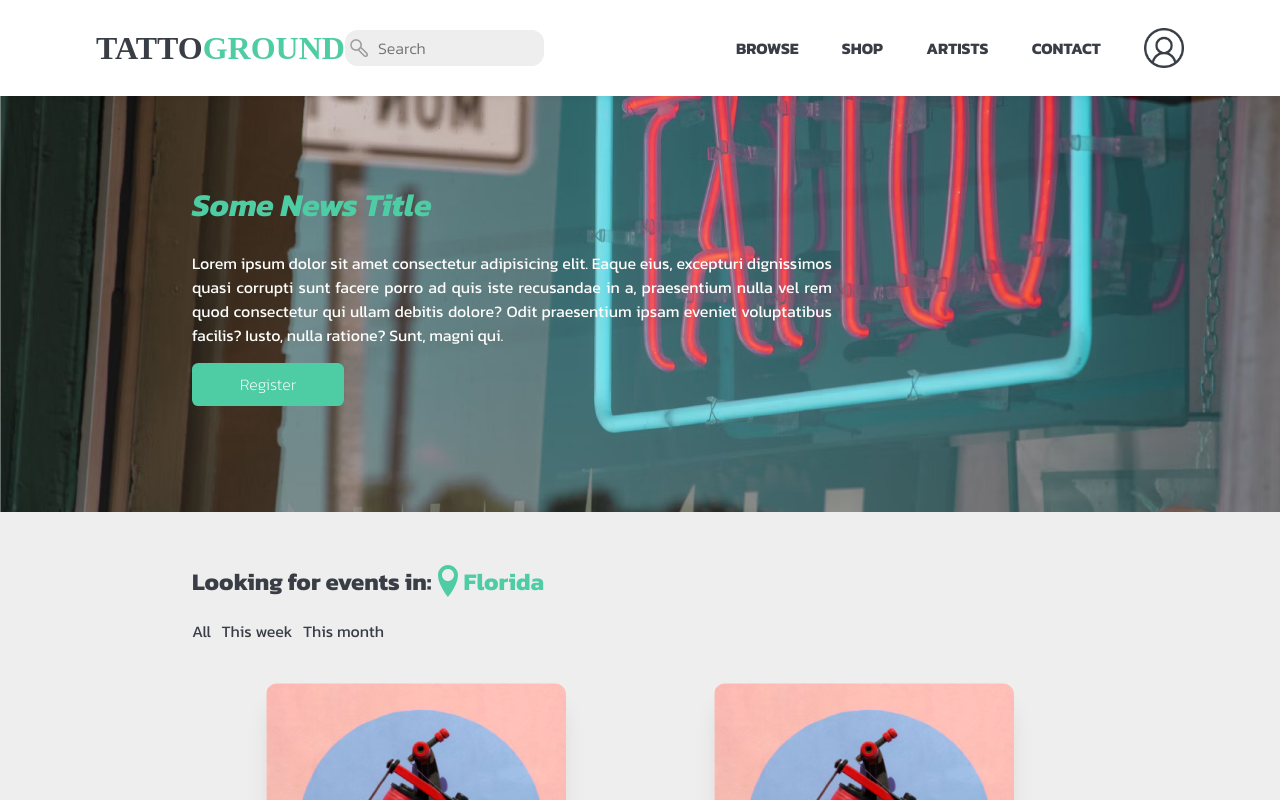
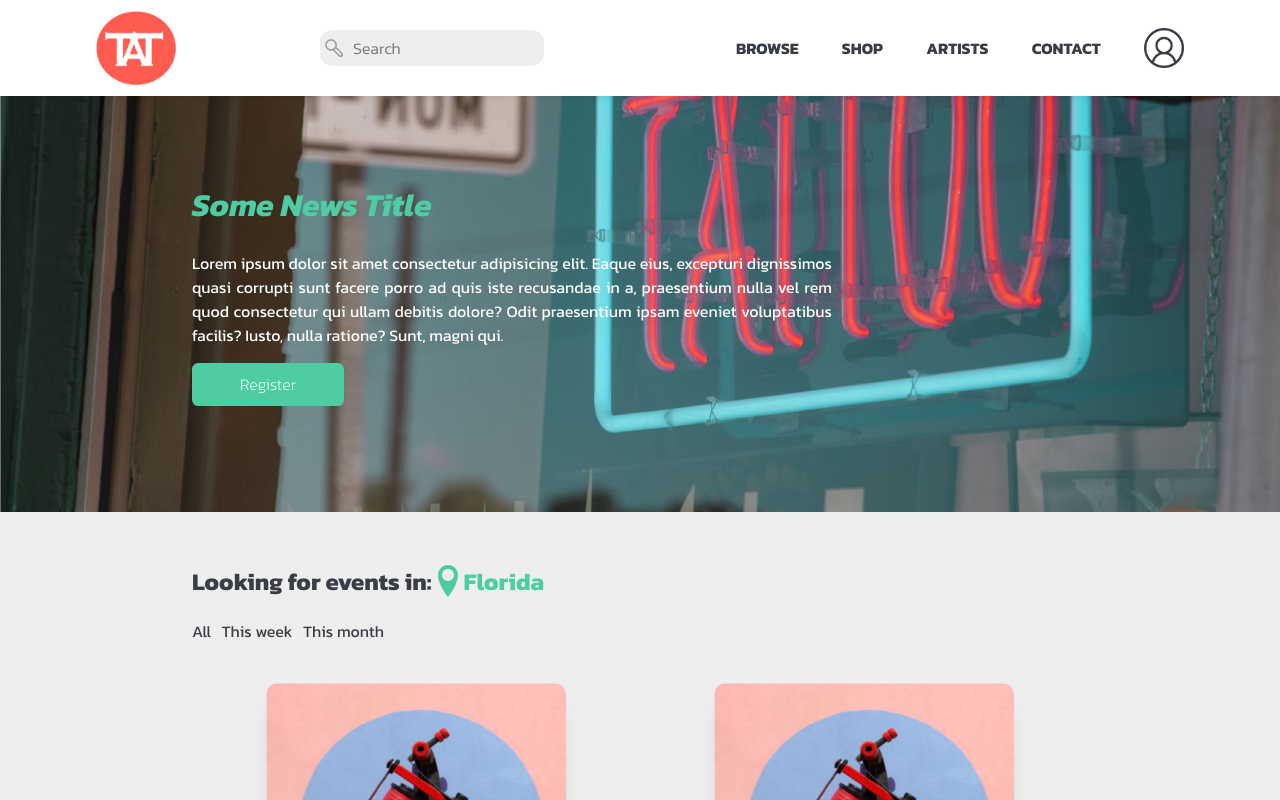
Before and after one commit to AnzickMedia/tattoo-ground, a React (Create React App) app: page / in a window 1280 px wide. Shown: the top 800 px of the page. Built offline with nearby package versions, Linux system fonts and the light colour scheme; a web font is replaced by a local one.

Commit message:
se cambio el logo de tattoo ground, y se arreglaron los estilos referente a este

```diff
--- a/src/components/NavBar/NavBar.jsx
+++ b/src/components/NavBar/NavBar.jsx
@@ -1,6 +1,7 @@
 import React, { useState } from "react";
 import "./NavBar.scss";
 import { GiHamburgerMenu} from 'react-icons/gi';
+import logo from '../../img/logo-fpng.png';
 
 
 
@@ -22,9 +23,10 @@ const NavBar = ({menuOpen,setMenuOpen}) => {
     <div className={navColorScroll ? "o-nav-scrolled" : "o-nav"}>
       <div className="o-nav-izq">
         <div className="o-title-container">
-          <a href="/">
+          <a href="/">{/*
           <h1 className="gray">TATTO</h1>
-          <h1 className="green">GROUND</h1>
+          <h1 className="green">GROUND</h1> */}
+          <img src={logo} alt="Logo tattoo ground" />
           </a>
         </div>
         <input type="text" placeholder="Search" />
--- a/src/components/NavBar/NavBar.scss
+++ b/src/components/NavBar/NavBar.scss
@@ -36,6 +36,11 @@
         padding: 0;
         display: flex;
         flex-direction: row;
+
+        img{
+          max-width: 80px;
+          transition: all ease 0.5s;
+        }
 
         .gray {
           color: $mainGray;
@@ -170,6 +175,11 @@
         display: flex;
         flex-direction: row;
 
+        img{
+          max-width: 60px;
+          transition: all ease 0.5s;
+        }
+
         .gray {
           color: $mainGray;
           font-family: $sedwick;
```
Also changed, not shown: src/img/logo-fpng.png (added).
